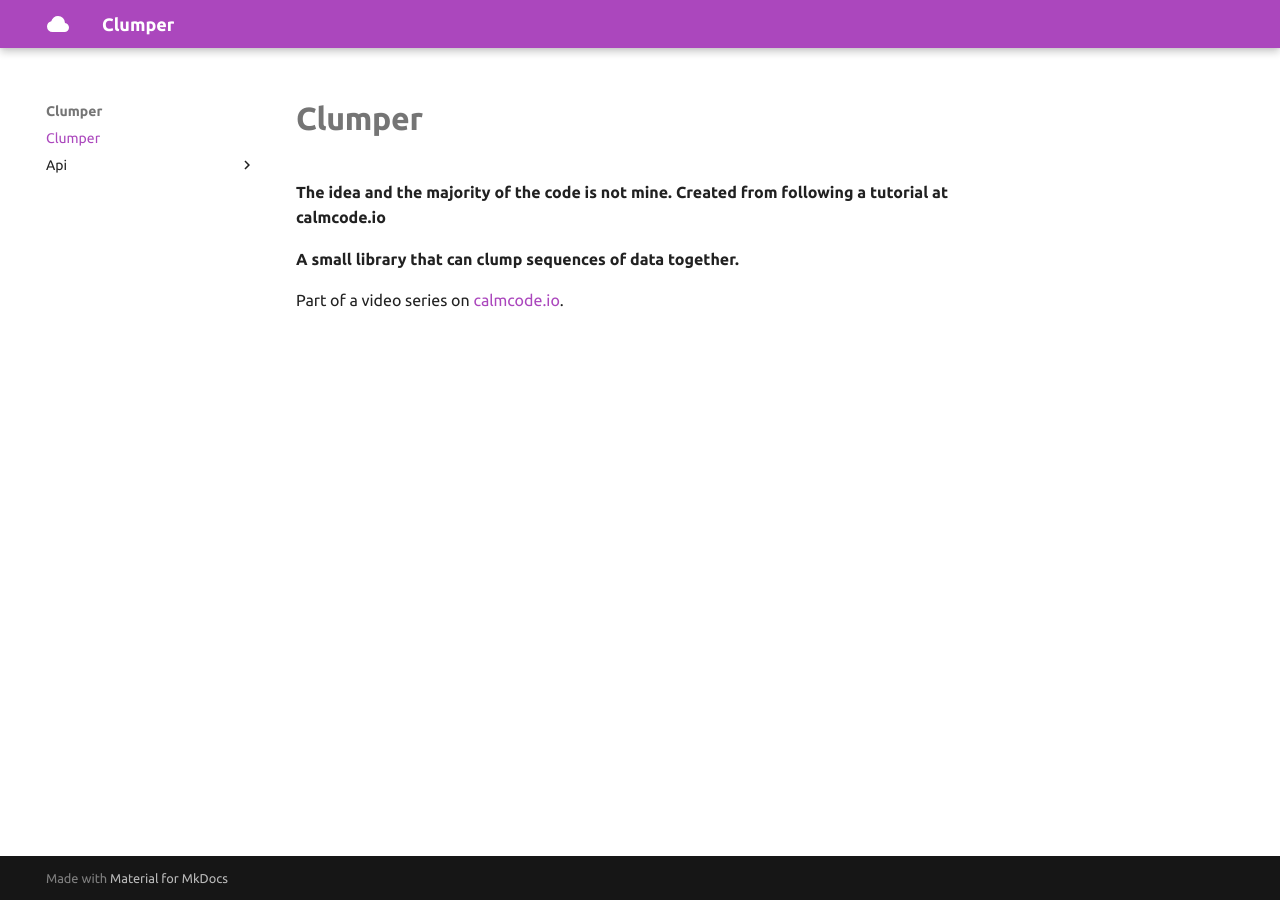
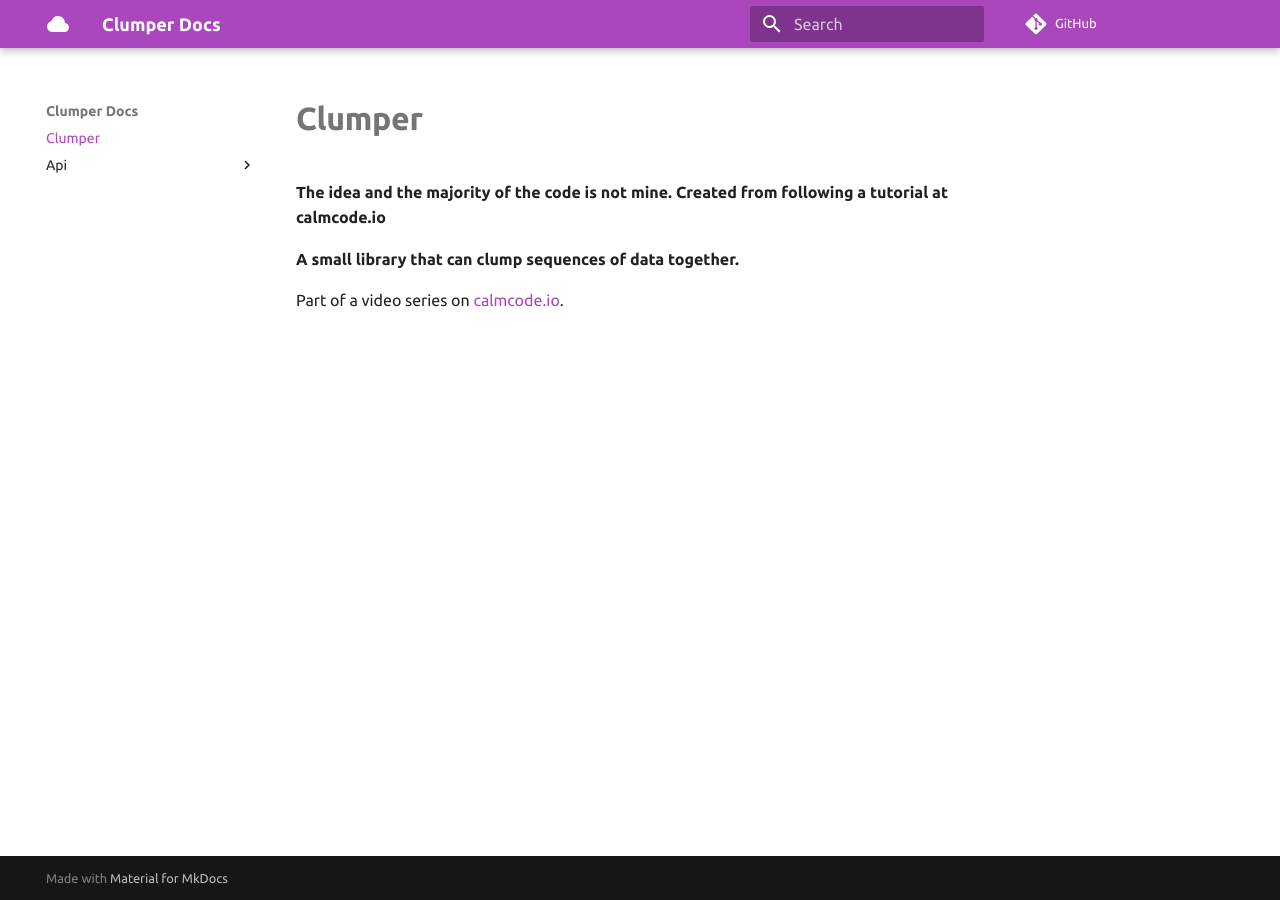
Before and after one commit to donaldKelly17/clumper, an MkDocs documentation site: the page built from docs/index.md, in a window 1280 px wide. Built offline with MkDocs 1.6.1 and Material for MkDocs 9.7.7, drawn with Linux system fonts in a browser that asks for light colours; comment, search, counter and statistics services are not loaded.

Commit message:
added repo_url, site_url and search box

```diff
--- a/mkdocs.yml
+++ b/mkdocs.yml
@@ -1,8 +1,11 @@
-site_name: Clumper
+site_name: Clumper Docs
+repo_url: https://github.com/donaldKelly17/clumper
+site_url: https://donaldkelly17.github.io/clumper/
 plugins:
     - mkdocstrings:
         watch:
           - clumper
+    - search
 theme:
     name: material
     palette:
```
